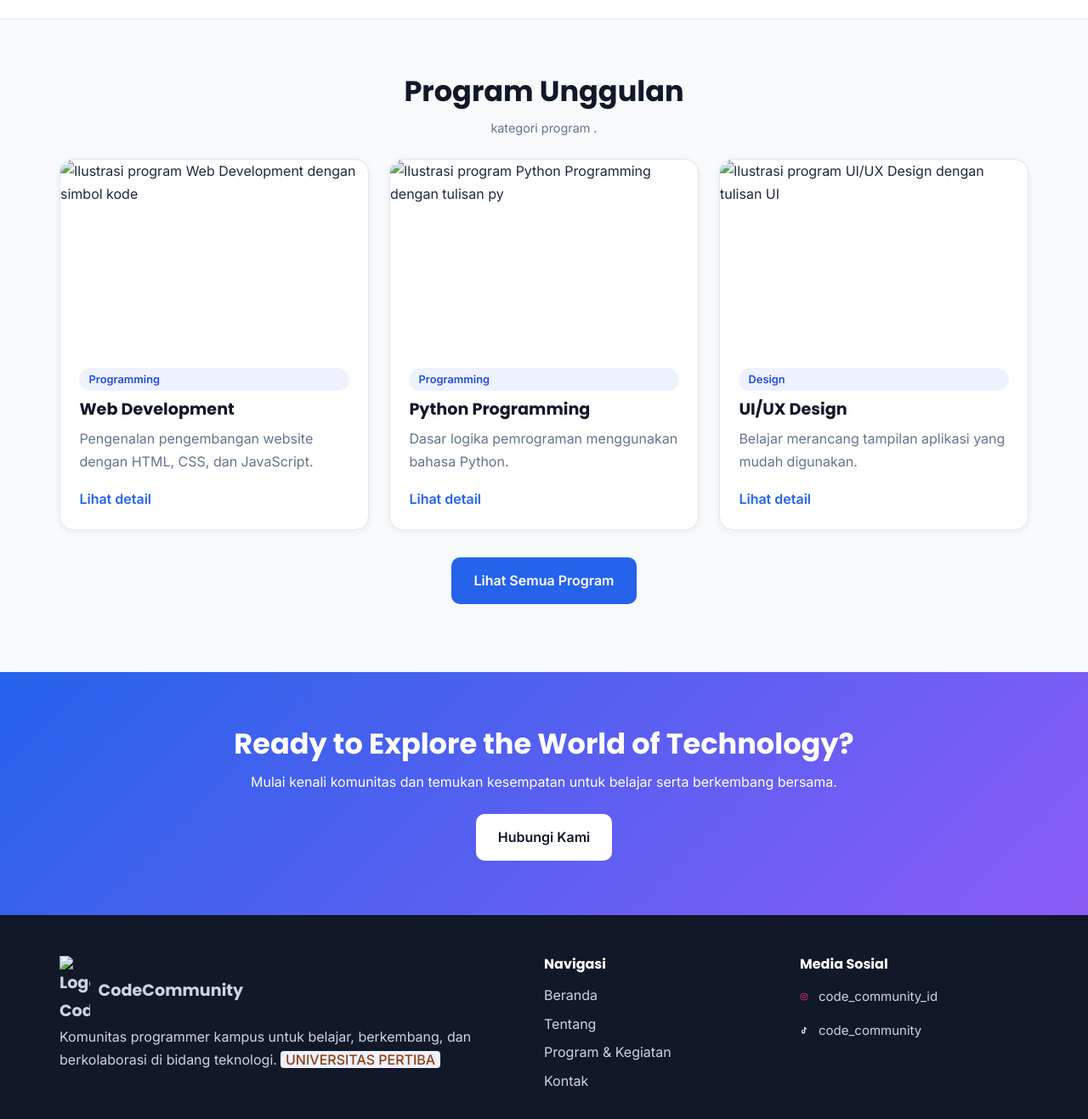
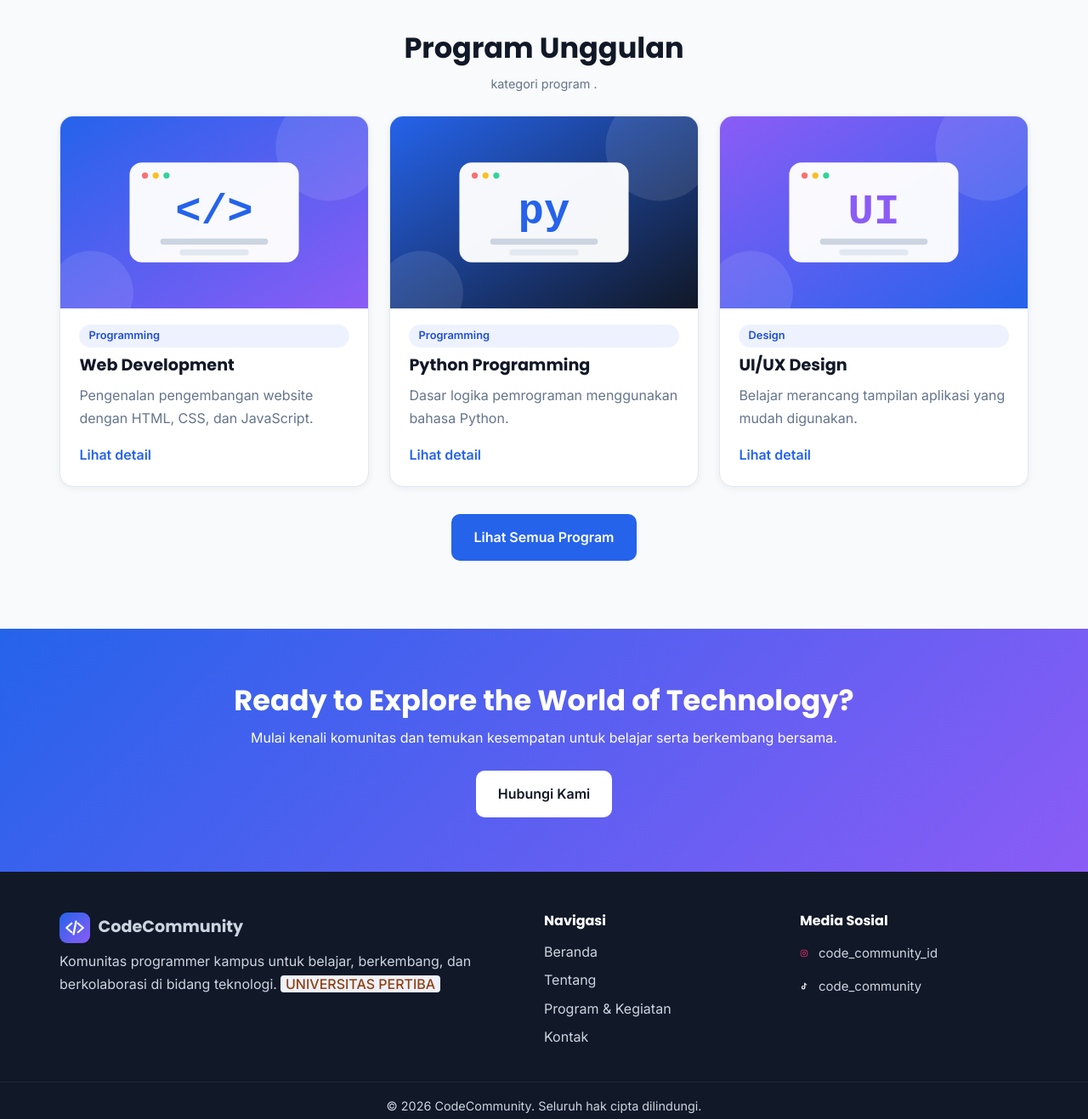
Before and after one commit to atirahnaurahjinan-hue/UTS_Pemrograman_web_New, a plain HTML site: page index.html in a window 1280 px wide. Shown: the part 1400-2717 px from the top of the page at 85% size. Drawn offline with Linux system fonts and the light colour scheme.

Commit message:
Update index.html

```diff
--- a/index.html
+++ b/index.html
@@ -46,7 +46,7 @@
           </div>
         </div>
         <div class="hero-gambar">
-          <img src="img/hero-community.svg" alt="Ilustrasi laptop berisi kode program yang dikelilingi simbol kode seperti &lt;/&gt; dan { }" width="560" height="420">
+          <img src="hero-community.svg" alt="Ilustrasi laptop berisi kode program yang dikelilingi simbol kode seperti &lt;/&gt; dan { }" width="560" height="420">
         </div>
       </div>
     </section>
@@ -89,7 +89,7 @@
         <p class="catatan teks-tengah"> kategori program .</p>
         <div class="grid-auto">
         <article class="kartu kartu-program">
-          <img src="img/program-web.svg" alt="Ilustrasi program Web Development dengan simbol kode" width="400" height="250" loading="lazy">
+          <img src="program-web.svg" alt="Ilustrasi program Web Development dengan simbol kode" width="400" height="250" loading="lazy">
           <div class="kartu-isi">
             <span class="badge">Programming</span>
             <h3>Web Development</h3>
@@ -98,7 +98,7 @@
           </div>
         </article>
         <article class="kartu kartu-program">
-          <img src="img/program-python.svg" alt="Ilustrasi program Python Programming dengan tulisan py" width="400" height="250" loading="lazy">
+          <img src="program-python.svg" alt="Ilustrasi program Python Programming dengan tulisan py" width="400" height="250" loading="lazy">
           <div class="kartu-isi">
             <span class="badge">Programming</span>
             <h3>Python Programming</h3>
@@ -107,7 +107,7 @@
           </div>
         </article>
         <article class="kartu kartu-program">
-          <img src="img/program-ui.svg" alt="Ilustrasi program UI/UX Design dengan tulisan UI" width="400" height="250" loading="lazy">
+          <img src="program-ui.svg" alt="Ilustrasi program UI/UX Design dengan tulisan UI" width="400" height="250" loading="lazy">
           <div class="kartu-isi">
             <span class="badge">Design</span>
             <h3>UI/UX Design</h3>
@@ -133,7 +133,7 @@
     <div class="kontainer footer-grid">
       <div>
         <a class="logo logo-terang" href="index.html">
-          <img src="img/logo.svg" alt="Logo CodeCommunity" width="36" height="36">
+          <img src="logo.svg" alt="Logo CodeCommunity" width="36" height="36">
           <span>CodeCommunity</span>
         </a>
         <p>Komunitas programmer kampus untuk belajar, berkembang, dan berkolaborasi di bidang teknologi. <span class="placeholder"> UNIVERSITAS PERTIBA </span></p>
```
